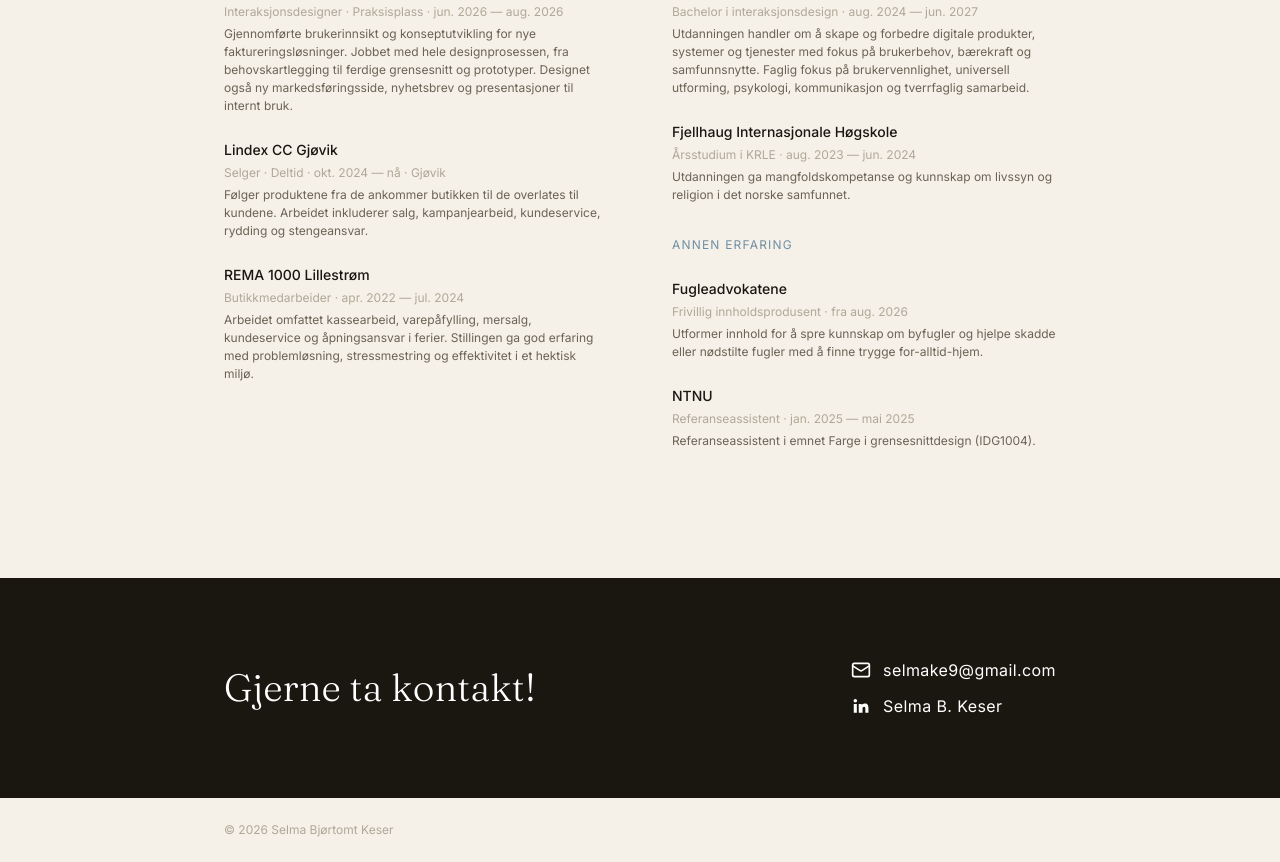
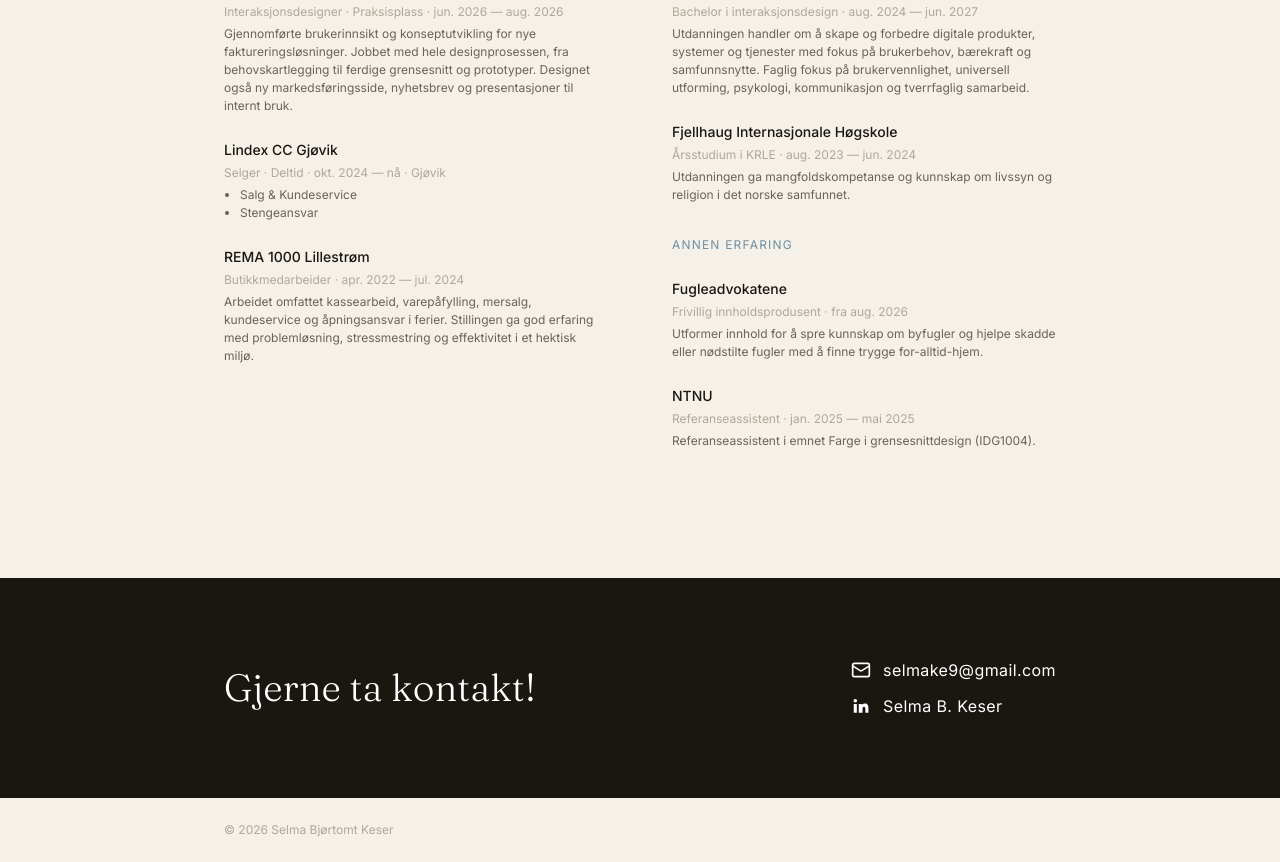
Before and after one commit to selmabk4/portfolio, a React (Vite) app: page /#/om-meg in a window 1280 px wide. Shown: the part 960-1822 px from the top of the page. Built offline with nearby package versions, Linux system fonts and the light colour scheme.

Commit message:
Present Lindex responsibilities as bullet points

```diff
--- a/client/pages/OmMeg.tsx
+++ b/client/pages/OmMeg.tsx
@@ -21,12 +21,17 @@ function Tags({ items }: { items: string[] }) {
   );
 }
 
-function Entry({ title, meta, detail }: { title: string; meta: string; detail?: string }) {
+function Entry({ title, meta, detail, bullets }: { title: string; meta: string; detail?: string; bullets?: string[] }) {
   return (
     <div className="space-y-1">
       <h3 className="text-[14px] font-medium text-[#1a1610]">{title}</h3>
       <p className="text-[12px] leading-[18px] text-[#b0a898]">{meta}</p>
       {detail && <p className="text-[12px] leading-[18px] text-[#6b6456]">{detail}</p>}
+      {bullets && (
+        <ul className="list-disc pl-4 text-[12px] leading-[18px] text-[#6b6456]">
+          {bullets.map((bullet) => <li key={bullet}>{bullet}</li>)}
+        </ul>
+      )}
     </div>
   );
 }
@@ -88,7 +93,7 @@ export default function OmMeg() {
               <Entry
                 title="Lindex CC Gjøvik"
                 meta="Selger · Deltid · okt. 2024 — nå · Gjøvik"
-                detail="Følger produktene fra de ankommer butikken til de overlates til kundene. Arbeidet inkluderer salg, kampanjearbeid, kundeservice, rydding og stengeansvar."
+                bullets={["Salg & Kundeservice", "Stengeansvar"]}
               />
               <Entry
                 title="REMA 1000 Lillestrøm"
```
